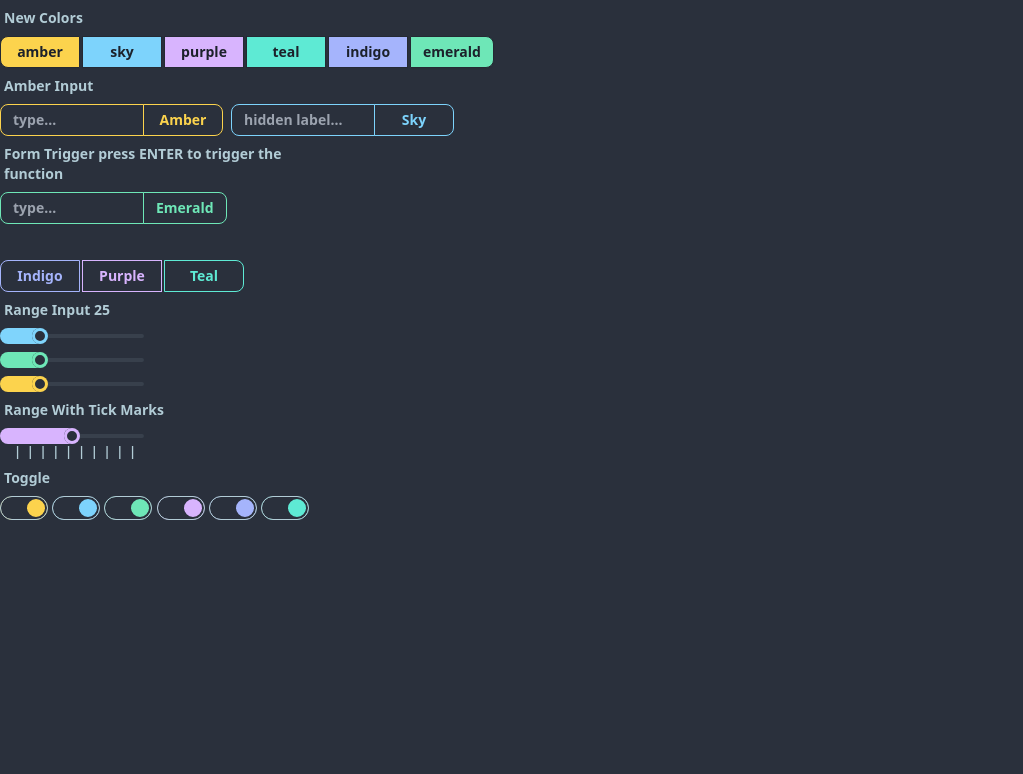
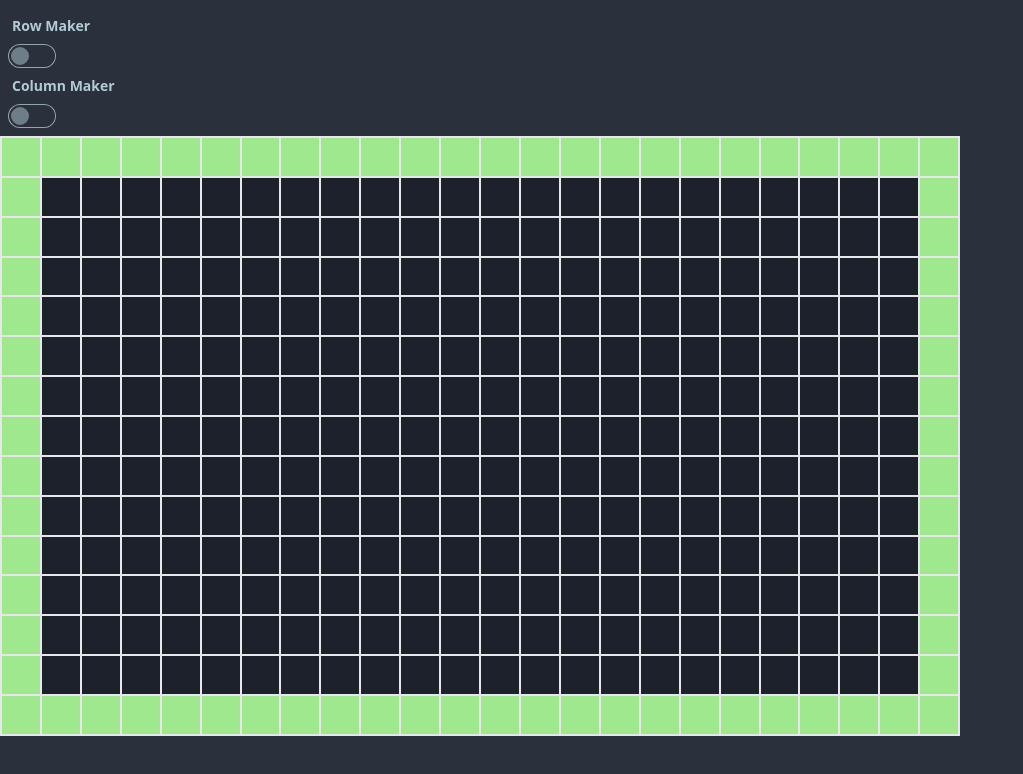
Before and after one commit to alexespejo/dsa-visualizer, a Svelte app: page /alex in a window 1280 px wide. Shown: the top 774 px of the page, without its empty margins (0-1023 px from the left). Built offline with nearby package versions, Linux system fonts and the light colour scheme.

Commit message:
grid game

```diff
--- a/src/routes/Playgrounds/Alex.svelte
+++ b/src/routes/Playgrounds/Alex.svelte
@@ -1,4 +1,73 @@
 <script>
+ import { onMount } from "svelte";
+ import Toggle from "../../components/custom/Update/Toggle.svelte";
+ import FormControl from "../../components/custom/FormControl.svelte";
+ import Label from "../../components/custom/Inputs/Label.svelte";
+
+ let graph = Array(15).fill(Array(24).fill(0));
+
+ let columnMaker = false;
+ let rowMaker = false;
+
+ function markPoint(i, j) {
+  if (columnMaker) {
+   graph[i] = [...graph[i]]; // create a shallow copy of the row
+   for (let k = 0; k < graph.length; ++k) {
+    graph[k][j] = 1;
+   }
+  } else if (rowMaker) {
+   graph[i] = [...graph[i]]; // create a shallow copy of the row
+   for (let k = 0; k < graph[i].length; ++k) {
+    graph[i][k] = 1;
+   }
+  } else {
+   graph[i] = [...graph[i]]; // create a shallow copy of the row
+   graph[i][j] = graph[i][j] === 1 ? 0 : 1;
+  }
+ }
+ onMount(() => {
+  graph[0] = [...graph[0]];
+  graph[0].fill(1);
+  graph[graph.length - 1] = [...graph[graph.length - 1]];
+  graph[graph.length - 1].fill(1);
+  for (let i = 0; i < graph.length; ++i) {
+   graph[i] = [...graph[i]];
+   graph[i][0] = 1;
+   graph[i][graph[i].length - 1] = 1;
+  }
+ });
+</script>
+
+<div class="flex flex-col p-2">
+ <FormControl>
+  <Label>Row Maker</Label>
+ </FormControl>
+ <Toggle color="toggle-amber" bind:checked={rowMaker} />
+
+ <FormControl>
+  <Label>Column Maker</Label>
+  <Toggle color="toggle-purple" bind:checked={columnMaker} />
+ </FormControl>
+</div>
+<div
+ class="flex flex-col last:border-r-2 last:border-b-2"
+ style="height: 75vh; width: 75vw"
+>
+ {#each graph as row, i}
+  <div class="flex" style="height: 24% ">
+   {#each row as _, j}
+    <button
+     class={`text-center border-t-2 border-l-2 text-xs ${graph[i][j] === 1 ? "bg-primary" : "bg-neutral"}`}
+     style="width: 24%"
+     on:click={() => markPoint(i, j)}
+    >
+    </button>
+   {/each}
+  </div>
+ {/each}
+</div>
+<!-- <script>
+
  import Input from "../../components/custom/Update/Input.svelte";
  import Button from "../../components/custom/Update/Button.svelte";
  import FormTrigger from "../../components/custom/layout/FormTrigger.svelte";
@@ -103,4 +172,4 @@
   <Toggle bind:checked={toggleValue} color="toggle-indigo" />
   <Toggle bind:checked={toggleValue} color="toggle-teal" />
  </div>
-</FormControl>
+</FormControl> -->
```
